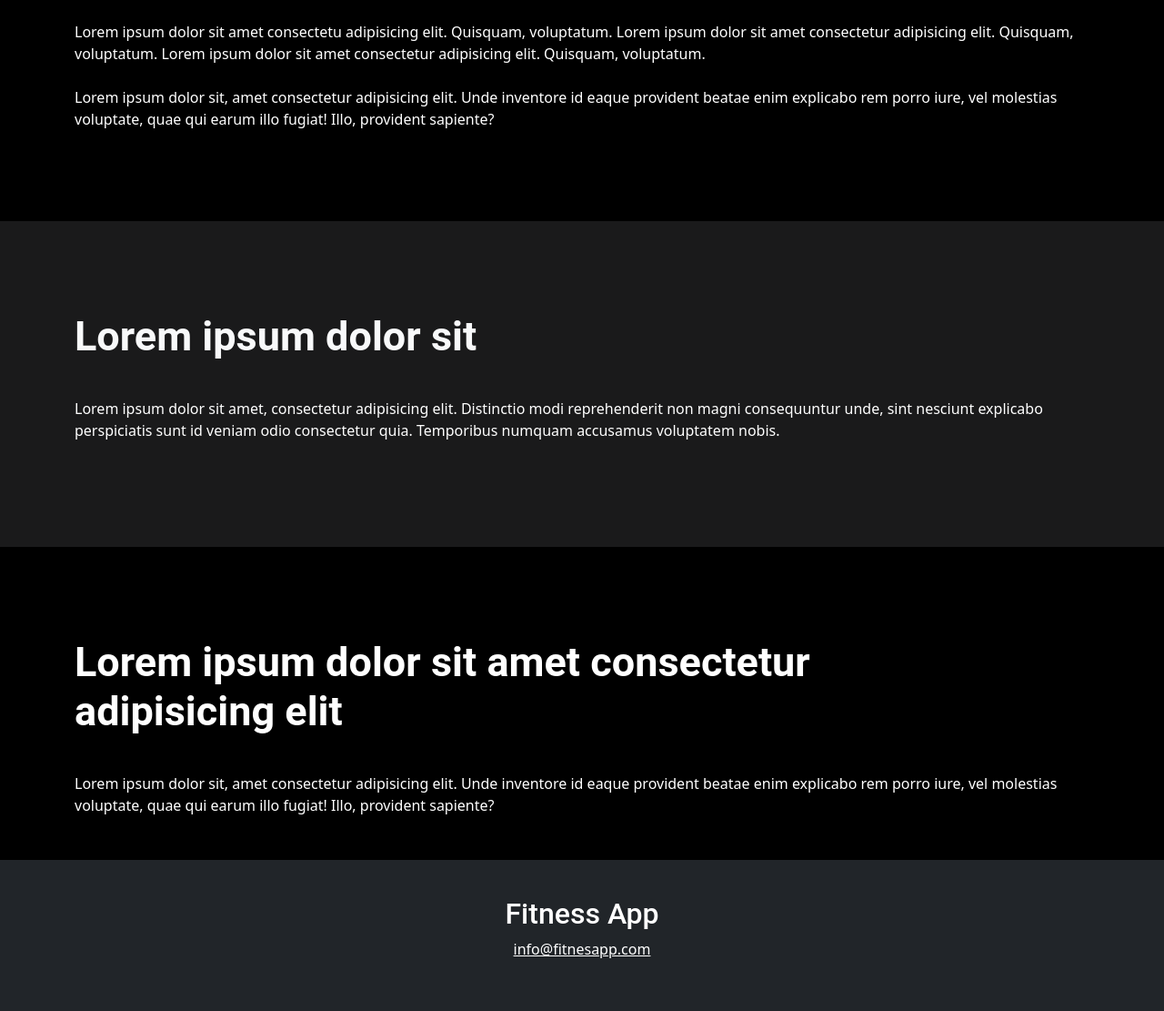
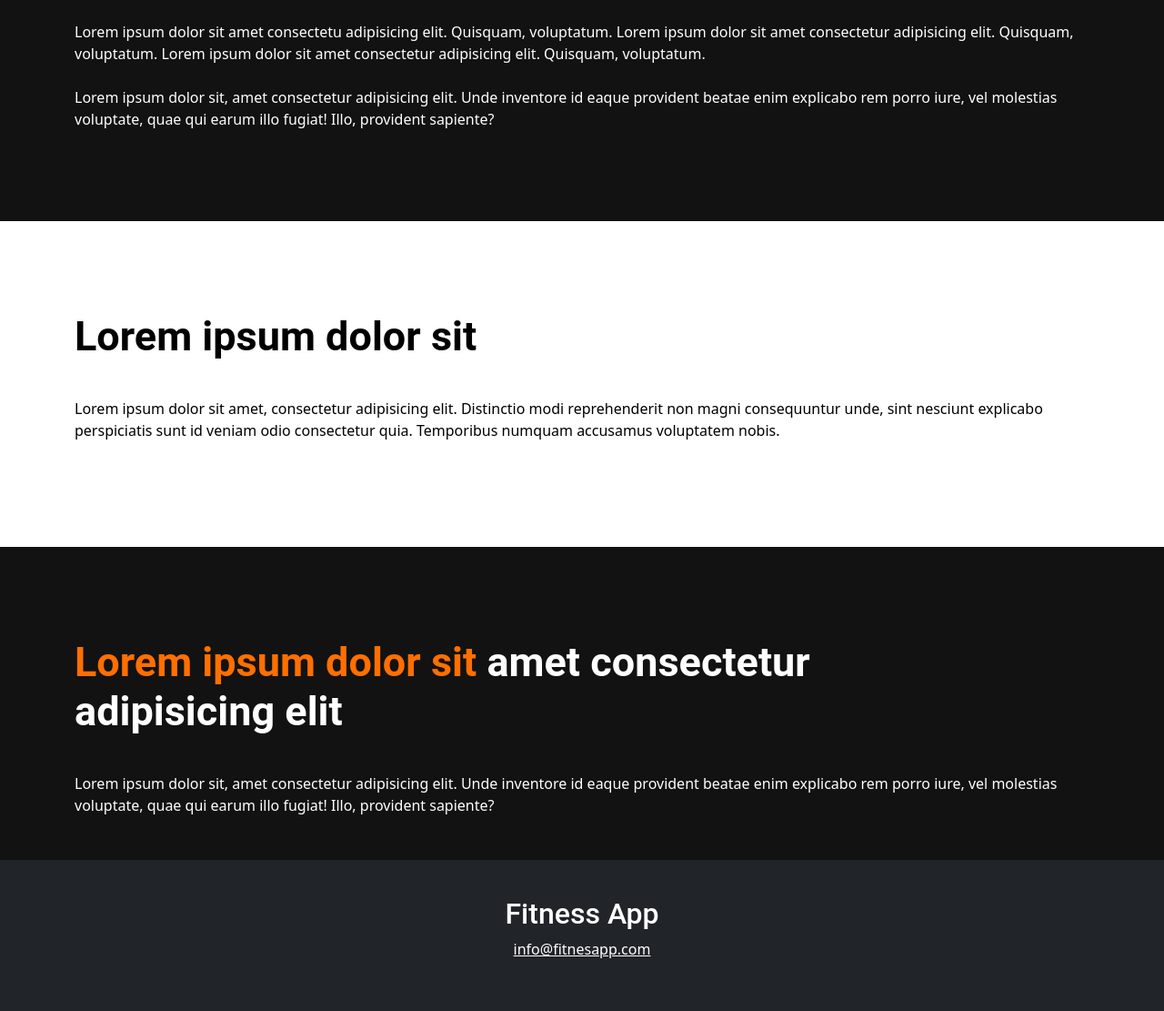
Before and after one commit to AbdelrahmanGhonim/FinalAssignments, a PHP site: page / in a window 1280 px wide. Shown: the part 1335-2446 px from the top of the page at 91% size. Run offline with PHP 8.4, Linux system fonts and the light colour scheme.

Commit message:
add orange color

```diff
--- a/app/public/css/fitnessApp.css
+++ b/app/public/css/fitnessApp.css
@@ -2,7 +2,7 @@ body {
   box-sizing: content-box;
   margin: 0;
   padding: 0;
-  background-color: #000000;
+  background-color: #121212;
 }
 
 .fa-navbar h1, h2, h3 {
@@ -49,7 +49,7 @@ body {
 /* nav */
 
 .fa-navbar {
-background-color: #000000;
+background-color: #121212;
 font-weight: 700;
 }
 
@@ -69,10 +69,12 @@ main {
   line-height: 1.5;
   color: #ffffff;
 }
+main h2, main h3, main h3, main h4, main h5, main h6 {
+  font-weight: 700;
+}
 
 main h2 {
   font-size: 40px;
-  font-weight: 700;
   max-width: 80vw;
   margin: 100px 0 40px;
   font-size: 45px;
@@ -82,8 +84,10 @@ main h2 {
 main h3 {
   margin-top: 30px;
   margin-bottom: 40px;
-  font-weight: 700;
-  color: #ebb400;
+}
+
+.fa-text-orange {
+  color: #ff6f00;
 }
 
 /* img */
--- a/app/public/css/home.css
+++ b/app/public/css/home.css
@@ -1,7 +1,7 @@
 
 .fa-why-wrapper {
-    color: #ffffff;
-    background-color: #1a1a1b;
+    color: #000000;
+    background-color: #ffffff;
     display: flex;
     flex-direction: column;
     align-items: center;
--- a/app/views/home/home.php
+++ b/app/views/home/home.php
@@ -10,12 +10,12 @@
 
 <main>
     <section class="container mb-5 mt-5">
-        <h2>Lorem ipsum dolor sit amet consectetur adipisicing elit</h2>
+        <h2><span class="fa-text-orange">Lorem ipsum dolor</span> sit amet consectetur adipisicing elit</h2>
         <p>Lorem ipsum dolor  sit amet consectetu  adipisicing elit. Quisquam, voluptatum. Lorem ipsum dolor sit amet consectetur adipisicing elit. Quisquam, voluptatum. Lorem ipsum dolor sit amet consectetur adipisicing elit. Quisquam, voluptatum.</p>
     </section>
 
     <section class="container mb-5 mt-5 reveal">
-        <h3>Lorem ipsum dolor sit amet consectetur adipisicing elit</h3>
+        <h3><span class="fa-text-orange">Lorem ipsum dolor sit</span> amet consectetur adipisicing elit</h3>
         <img class="width-75" src="https://uploads-ssl.webflow.com/611b83ce6109d4cce21d5d39/611bb1326f7c3cc69f88afcc_Riesen_11_B_V5.jpg" loading="lazy">
         <p class="my-4">Lorem ipsum dolor  sit amet consectetu  adipisicing elit. Quisquam, voluptatum. Lorem ipsum dolor sit amet consectetur adipisicing elit. Quisquam, voluptatum. Lorem ipsum dolor sit amet consectetur adipisicing elit. Quisquam, voluptatum.</p>
         <p class="my-4">Lorem ipsum dolor sit, amet consectetur adipisicing elit. Unde inventore id eaque provident beatae enim explicabo rem porro iure, vel molestias voluptate, quae qui earum illo fugiat! Illo, provident sapiente?</p>
@@ -23,13 +23,13 @@
 
     <section class="fa-why-wrapper reveal">
         <div class="container">
-            <h2 class="text-light">Lorem ipsum dolor sit</h2>
+            <h2>Lorem ipsum dolor sit</h2>
             <p> Lorem ipsum dolor sit amet, consectetur adipisicing elit. Distinctio modi reprehenderit non magni consequuntur unde, sint nesciunt explicabo perspiciatis sunt id veniam odio consectetur quia. Temporibus numquam accusamus voluptatem nobis.</p>
         </div>
     </section>
 
     <section class="container mb-5 mt-5 reveal">
-        <h2>Lorem ipsum dolor sit amet consectetur adipisicing elit</h2>
+        <h2><span class="fa-text-orange">Lorem ipsum dolor sit</span> amet consectetur adipisicing elit</h2>
         <p class="my-4">Lorem ipsum dolor sit, amet consectetur adipisicing elit. Unde inventore id eaque provident beatae enim explicabo rem porro iure, vel molestias voluptate, quae qui earum illo fugiat! Illo, provident sapiente?</p>
     </section>
 
```
